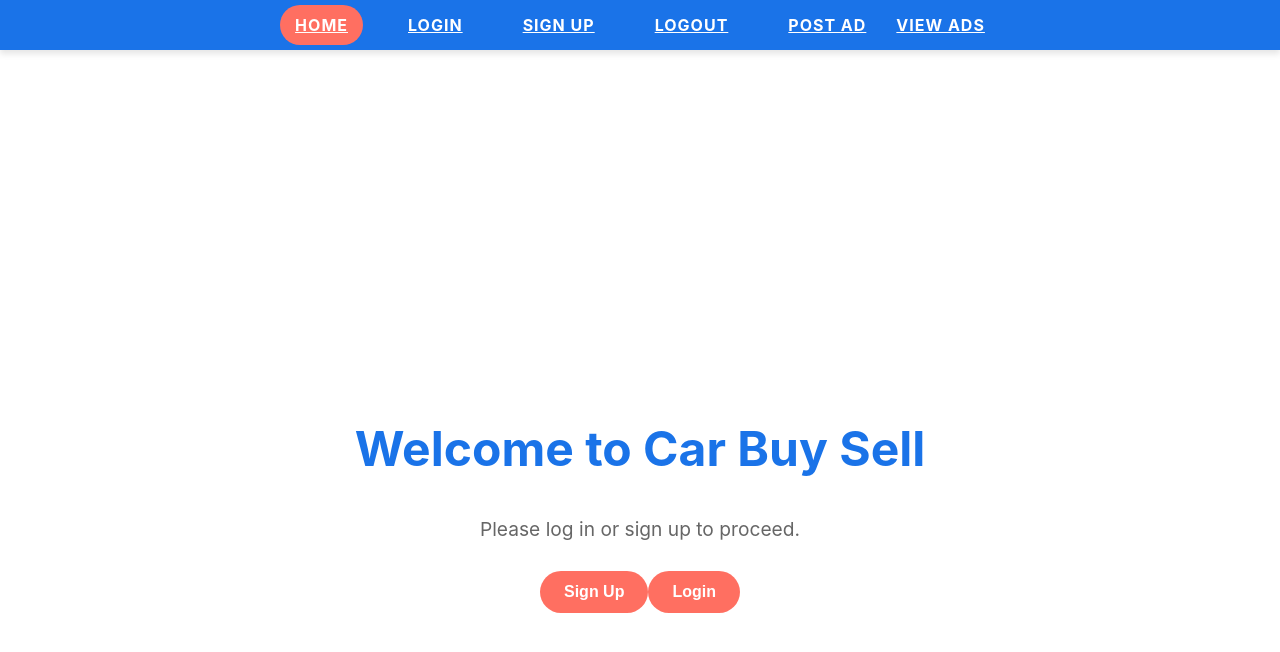
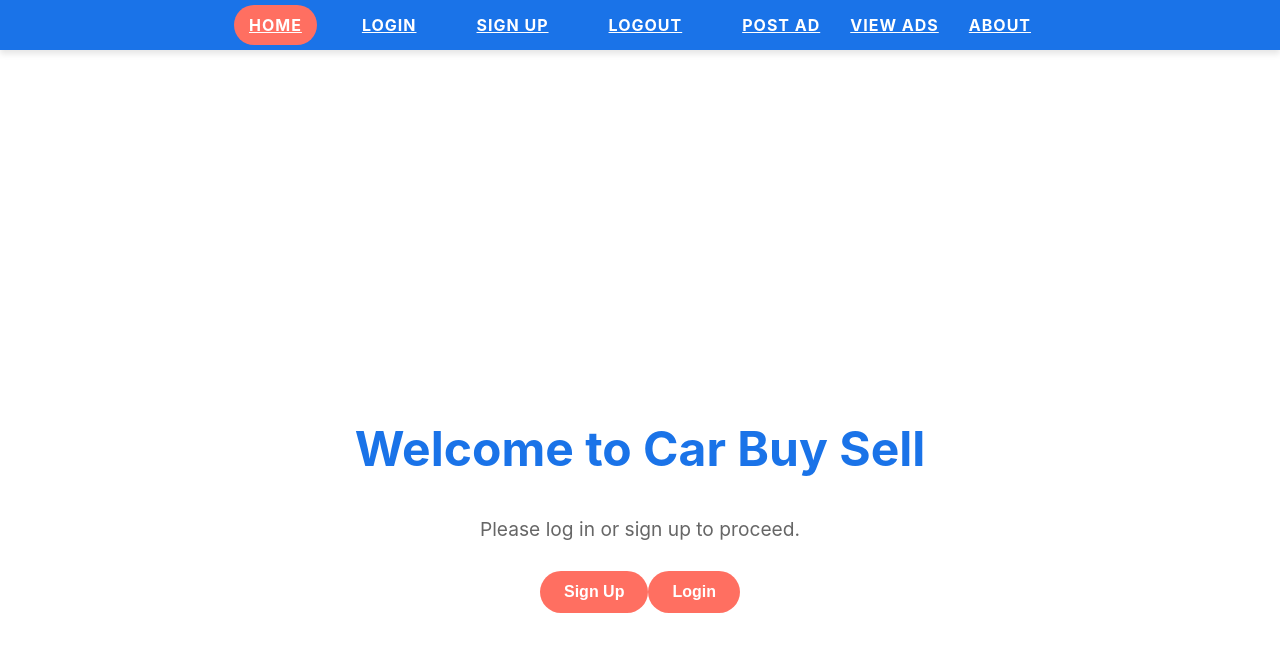
Before and after one commit to HasanMurtez/PPIT, a React (Create React App) app: page / in a window 1280 px wide. Shown: the top 652 px of the page. Built offline with nearby package versions, Linux system fonts and the light colour scheme; no server answers.

Commit message:
added routing and link to about page

```diff
--- a/src/App.js
+++ b/src/App.js
@@ -8,6 +8,7 @@ import PostAd from "./components/PostAd";
 import ViewAds from './components/ViewAds';
 import AdDetails from "./components/AdDetails";
 import "./App.css";
+import About from "./components/About";
 
 const Navbar = () => {
   const location = useLocation();
@@ -42,7 +43,9 @@ const Navbar = () => {
           <Link to="/view-ads" className={location.pathname === "/view-ads" ? "active" : ""}>
             View ads
           </Link>
-
+          <Link to="/about" className={location.pathname === "/about" ? "active" : ""}>
+           About
+          </Link>
         </li>
       </ul>
     </nav>
@@ -61,6 +64,7 @@ function App() {
         <Route path="/post-ad" element={<PostAd />} />
         <Route path="/view-ads" element={<ViewAds />} />
         <Route path="/ad/:id" element={<AdDetails />} />
+        <Route path="/about" element={<About />} />
       </Routes>
     </Router>
   );
```
